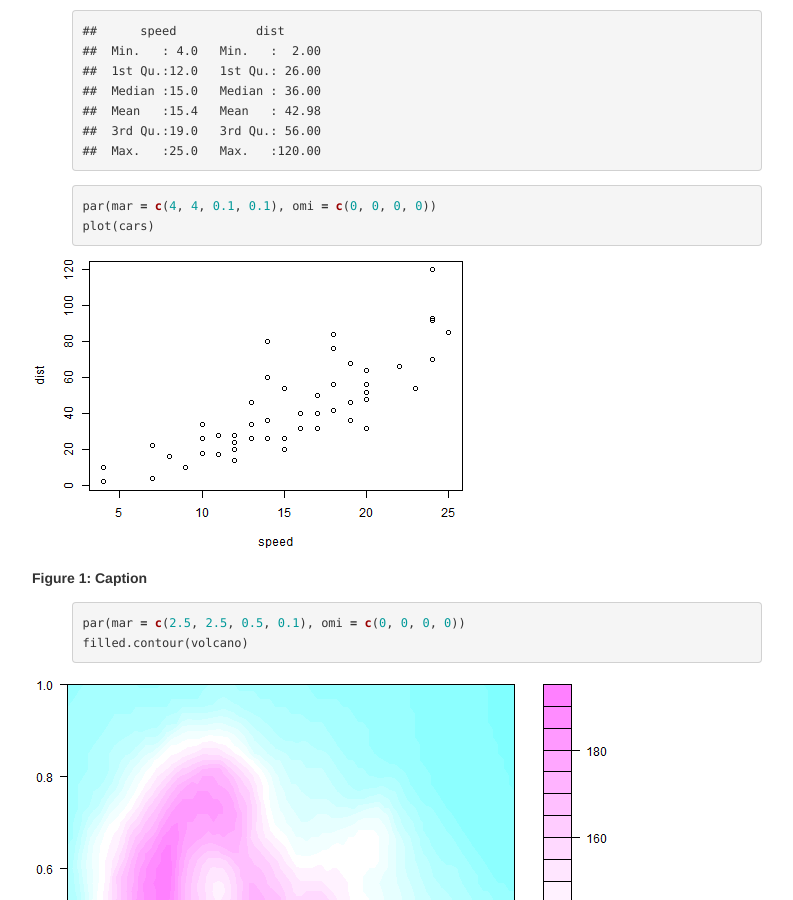
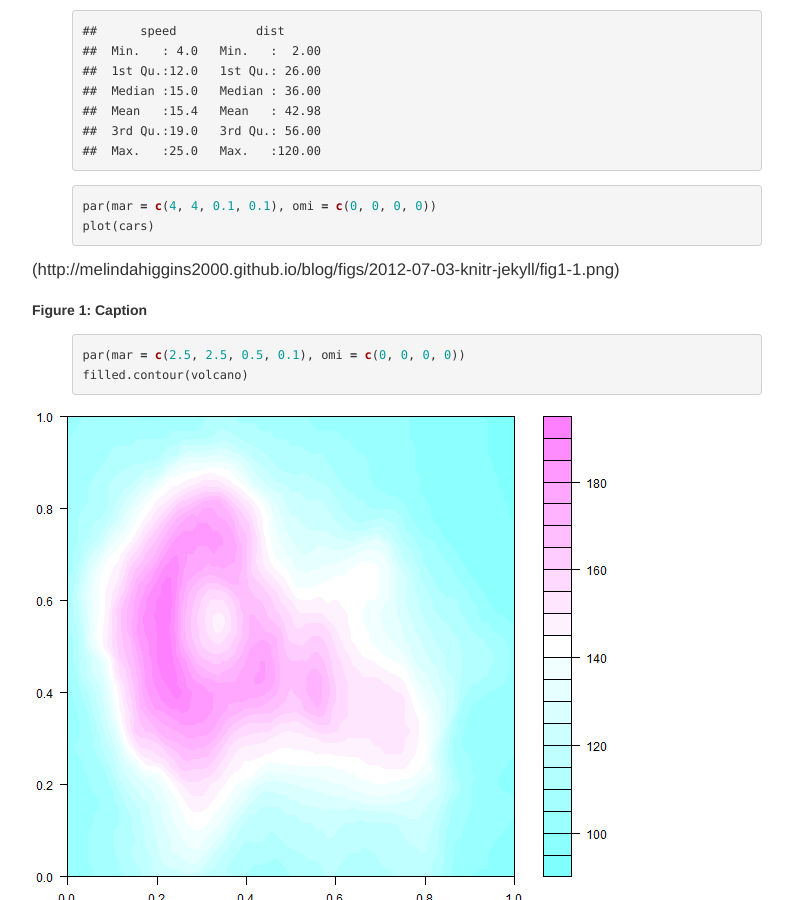
Before and after one commit to melindahiggins2000/blog, a Jekyll site: the page built from _posts/2012-07-03-knitr-jekyll.md, in a window 1280 px wide and 900 px high, scrolled down 1245 px. Shown: the whole window, without its empty margins (23-816 px from the left). Built offline with Jekyll 4.4.1, drawn with Linux system fonts in a browser that asks for light colours; comment, search, counter and statistics services are not loaded.

Commit message:
Update 2012-07-03-knitr-jekyll.md

```diff
--- a/_posts/2012-07-03-knitr-jekyll.md
+++ b/_posts/2012-07-03-knitr-jekyll.md
@@ -83,7 +83,8 @@ par(mar = c(4, 4, 0.1, 0.1), omi = c(0, 0, 0, 0))
 plot(cars)
 {% endhighlight %}
 
-![center](/figs/2012-07-03-knitr-jekyll/fig1-1.png)
+(http://melindahiggins2000.github.io/blog/figs/2012-07-03-knitr-jekyll/fig1-1.png)
+
 ##### Figure 1: Caption
 
 
```
